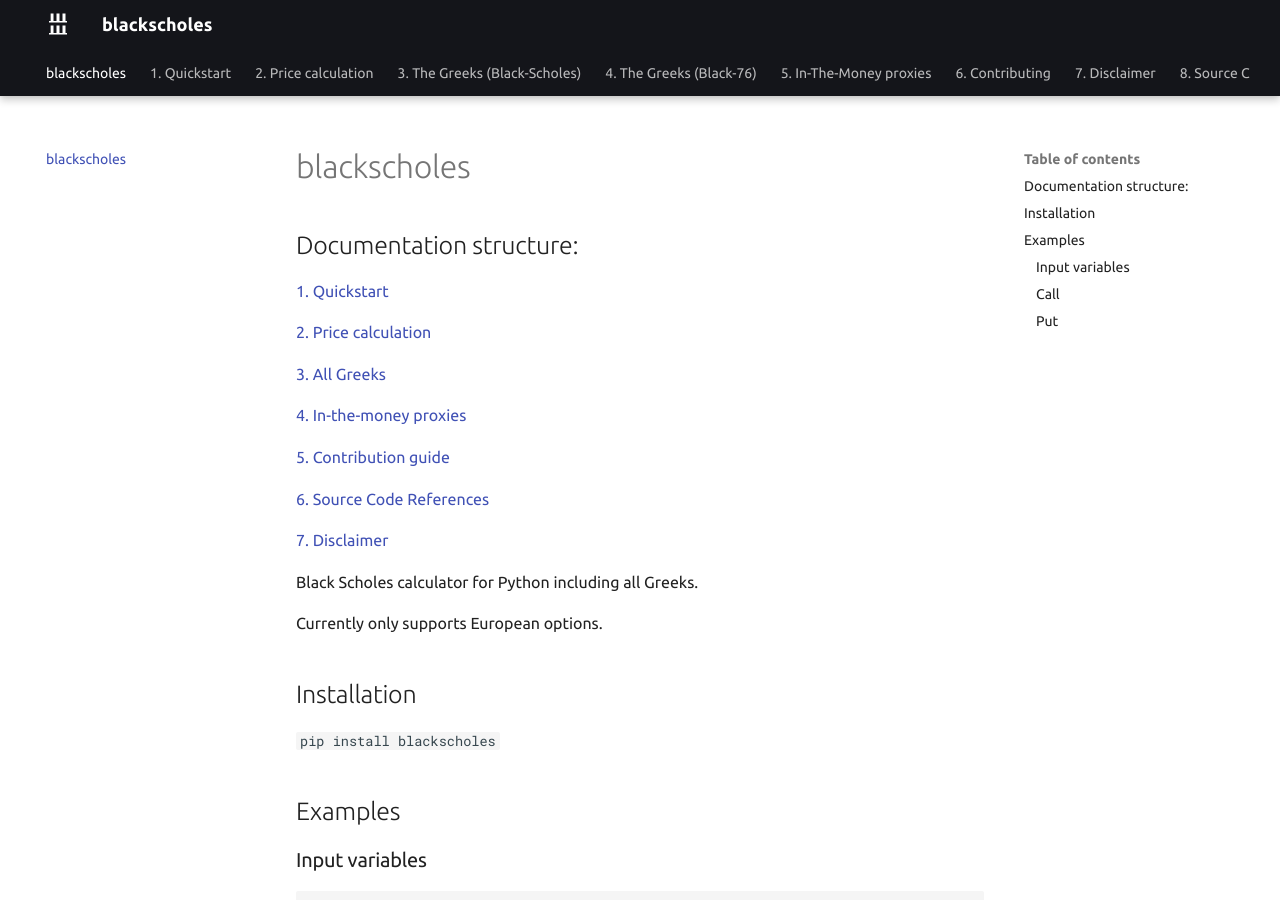
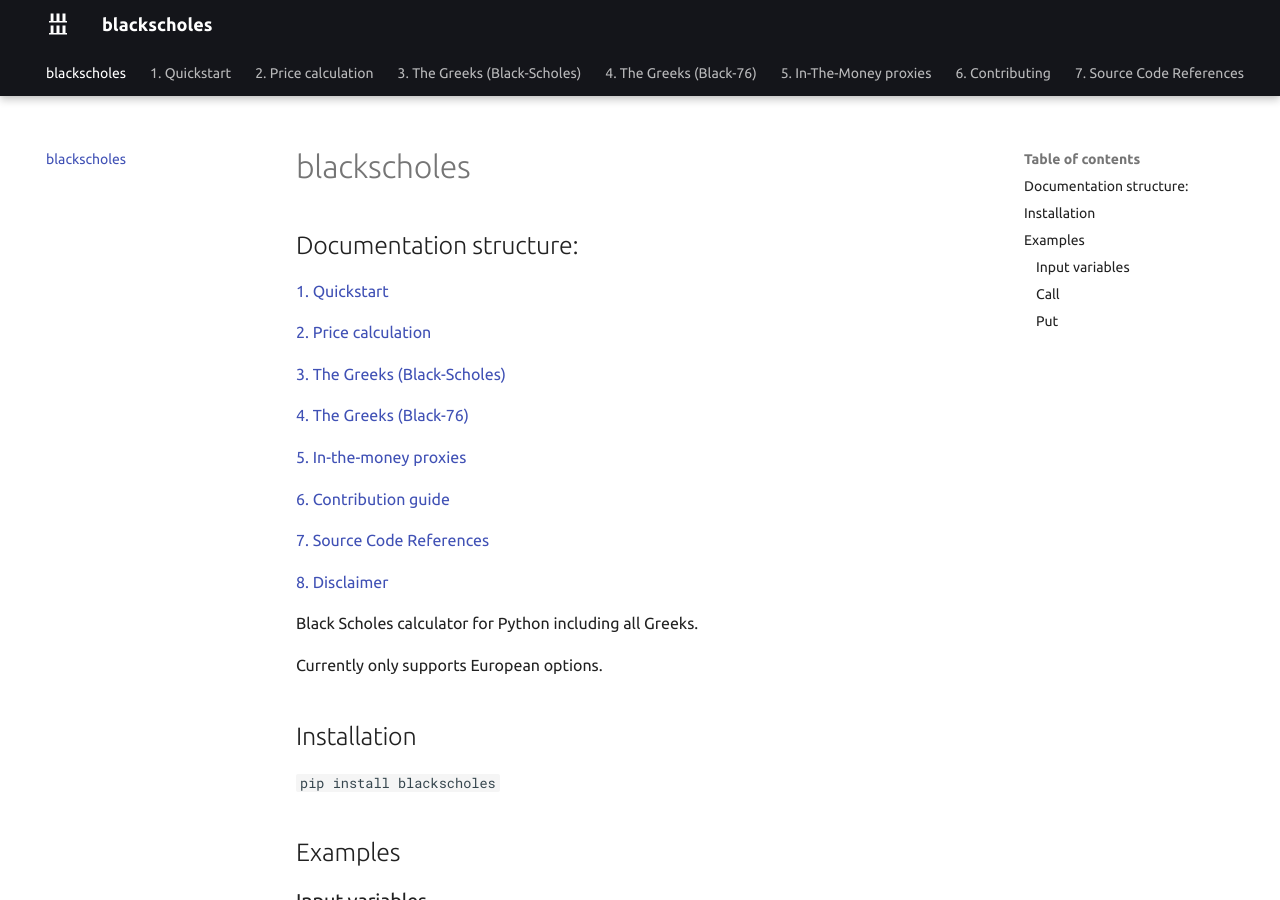
Before and after one commit to CarloLepelaars/blackscholes, an MkDocs documentation site: the page built from docs/index.md, in a window 1280 px wide and 900 px high. Built offline with MkDocs 1.6.1 and Material for MkDocs 9.7.7, drawn with Linux system fonts in a browser that asks for light colours.

Commit message:
Fix docs links

```diff
--- a/docs/index.md
+++ b/docs/index.md
@@ -6,15 +6,17 @@
 
 [2. Price calculation](https://carlolepelaars.github.io/blackscholes/2.price)
 
-[3. All Greeks](https://carlolepelaars.github.io/blackscholes/3.the_greeks)
+[3. The Greeks (Black-Scholes)](https://carlolepelaars.github.io/blackscholes/3.the_greeks_blackscholes)
 
-[4. In-the-money proxies](https://carlolepelaars.github.io/blackscholes/4.itm)
+[4. The Greeks (Black-76)](https://carlolepelaars.github.io/blackscholes/4.the_greeks_black76)
 
-[5. Contribution guide](https://carlolepelaars.github.io/blackscholes/5.contributing)
+[5. In-the-money proxies](https://carlolepelaars.github.io/blackscholes/5.itm)
 
-[6. Source Code References](https://carlolepelaars.github.io/blackscholes/6.references)
+[6. Contribution guide](https://carlolepelaars.github.io/blackscholes/6.contributing)
 
-[7. Disclaimer](https://carlolepelaars.github.io/blackscholes/7.disclaimer)
+[7. Source Code References](https://carlolepelaars.github.io/blackscholes/7.references)
+
+[8. Disclaimer](https://carlolepelaars.github.io/blackscholes/8.disclaimer)
 
 Black Scholes calculator for Python including all Greeks.
 
```
Also changed, not shown: docs/7.references.md (renamed from docs/8.references.md, +1 -1 lines), docs/8.disclaimer.md (renamed from docs/7.disclaimer.md, +2 -2 lines), 1 other file.
